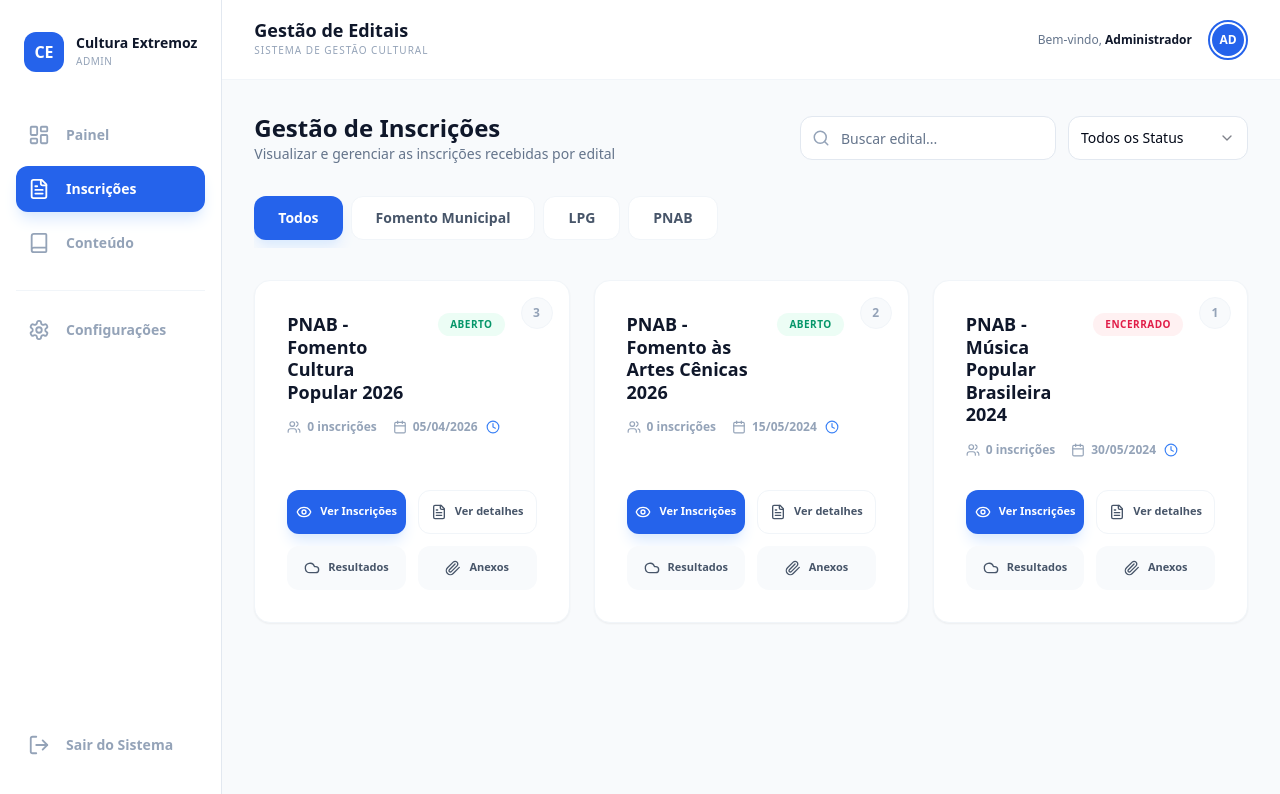
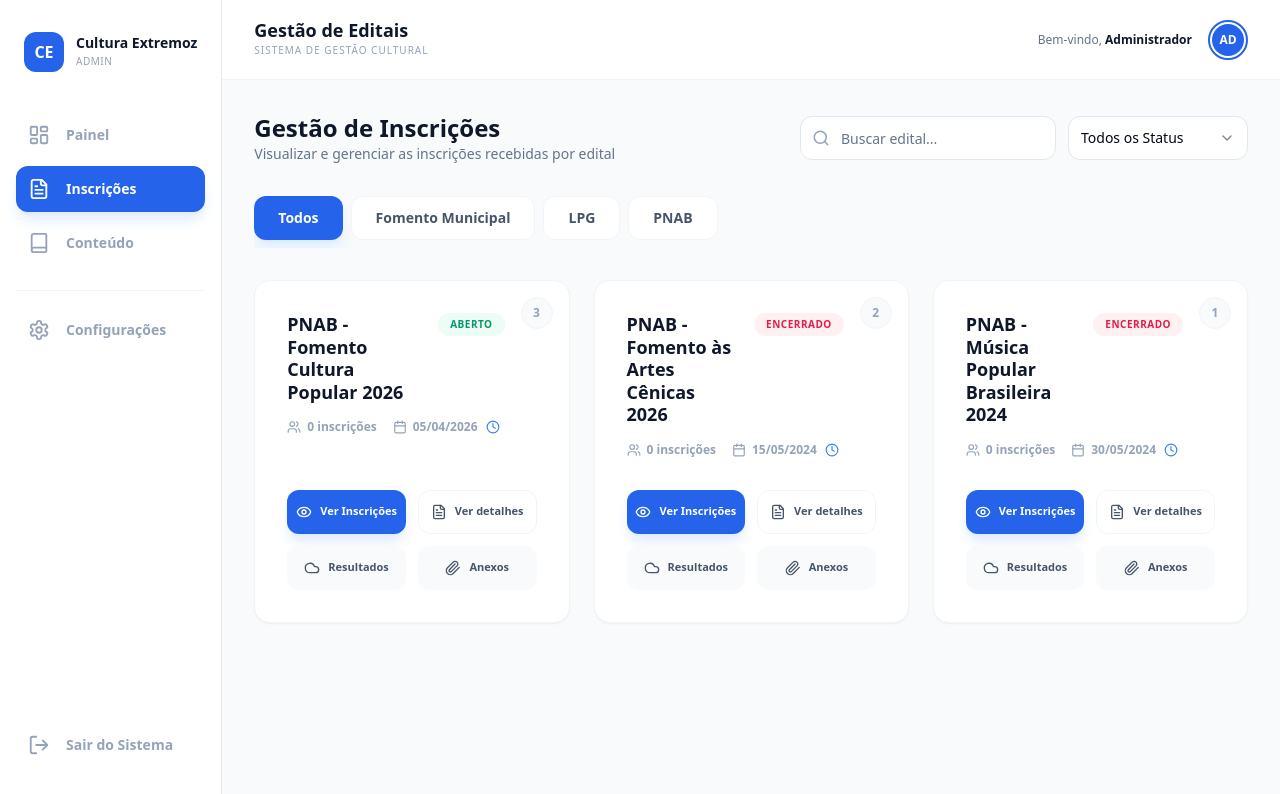
Before and after one commit to viaasistemas/PORTAL-EDITAIS-CULTURAIS, a React (Vite) app: page /admin/inscricoes in a window 1280 px wide. Shown: the top 794 px of the page. Built offline with nearby package versions, Linux system fonts and the light colour scheme; sample sign-in values are in the browser's storage.

Commit message:
[dyad] Sincronizando datas e status dinâmico no painel administrativo - wrote 1 file(s)

```diff
--- a/src/components/AdminEditalCard.tsx
+++ b/src/components/AdminEditalCard.tsx
@@ -1,7 +1,7 @@
 "use client";
 
-import React, { useState } from 'react';
-import { Eye, FileText, Cloud, Paperclip, Users, Calendar, Upload, Clock, Save, AlertCircle, CheckCircle2 } from 'lucide-react';
+import React, { useState, useEffect } from 'react';
+import { Eye, FileText, Cloud, Paperclip, Users, Calendar, Clock, Save, AlertCircle } from 'lucide-react';
 import { Button } from '@/components/ui/button';
 import { useNavigate } from 'react-router-dom';
 import { Input } from '@/components/ui/input';
@@ -30,6 +30,17 @@ const AdminEditalCard = ({ edital }: AdminEditalCardProps) => {
   const [showConfirm, setShowConfirm] = useState(false);
   const [isProrrogacao, setIsProrrogacao] = useState(false);
 
+  // Lógica de status conectada ao sistema
+  const now = new Date();
+  const openingDate = edital.dataAbertura ? new Date(edital.dataAbertura) : null;
+  const closingDate = edital.dataEncerramento ? new Date(edital.dataEncerramento) : null;
+
+  const isRegistrationOpen = openingDate && closingDate
+    ? now >= openingDate && now <= closingDate
+    : edital.status === 'Aberto';
+
+  const isUpcoming = openingDate && now < openingDate;
+
   const [dates, setDates] = useState({
     abertura: edital.dataAbertura?.split('T')[0] || '',
     horaAbertura: edital.dataAbertura?.split('T')[1]?.substring(0, 5) || '08:00',
@@ -46,7 +57,6 @@ const AdminEditalCard = ({ edital }: AdminEditalCardProps) => {
   };
 
   const handleFinalConfirm = () => {
-    // Aqui salvaríamos no banco futuramente
     toast.success("Alterações salvas com sucesso!");
     setShowConfirm(false);
     setScheduleOpen(false);
@@ -61,11 +71,11 @@ const AdminEditalCard = ({ edital }: AdminEditalCardProps) => {
       <div className="flex justify-between items-start mb-4 gap-4 pr-8">
         <h3 className="text-lg font-bold text-slate-900 leading-tight">{edital.title}</h3>
         <span className={`shrink-0 px-3 py-1 rounded-lg text-[10px] font-bold uppercase tracking-wider ${
-          edital.status === 'Aberto'
+          isRegistrationOpen
             ? 'bg-emerald-50 text-emerald-600'
-            : 'bg-rose-50 text-rose-600'
+            : isUpcoming ? 'bg-blue-50 text-blue-600' : 'bg-rose-50 text-rose-600'
         }`}>
-          {edital.status}
+          {isRegistrationOpen ? 'Aberto' : isUpcoming ? 'Em Breve' : 'Encerrado'}
         </span>
       </div>
 
@@ -110,7 +120,6 @@ const AdminEditalCard = ({ edital }: AdminEditalCardProps) => {
         </Button>
       </div>
 
-      {/* Diálogo de Programação */}
       <Dialog open={scheduleOpen} onOpenChange={(val) => {
         setScheduleOpen(val);
         if (!val) setShowConfirm(false);
```
